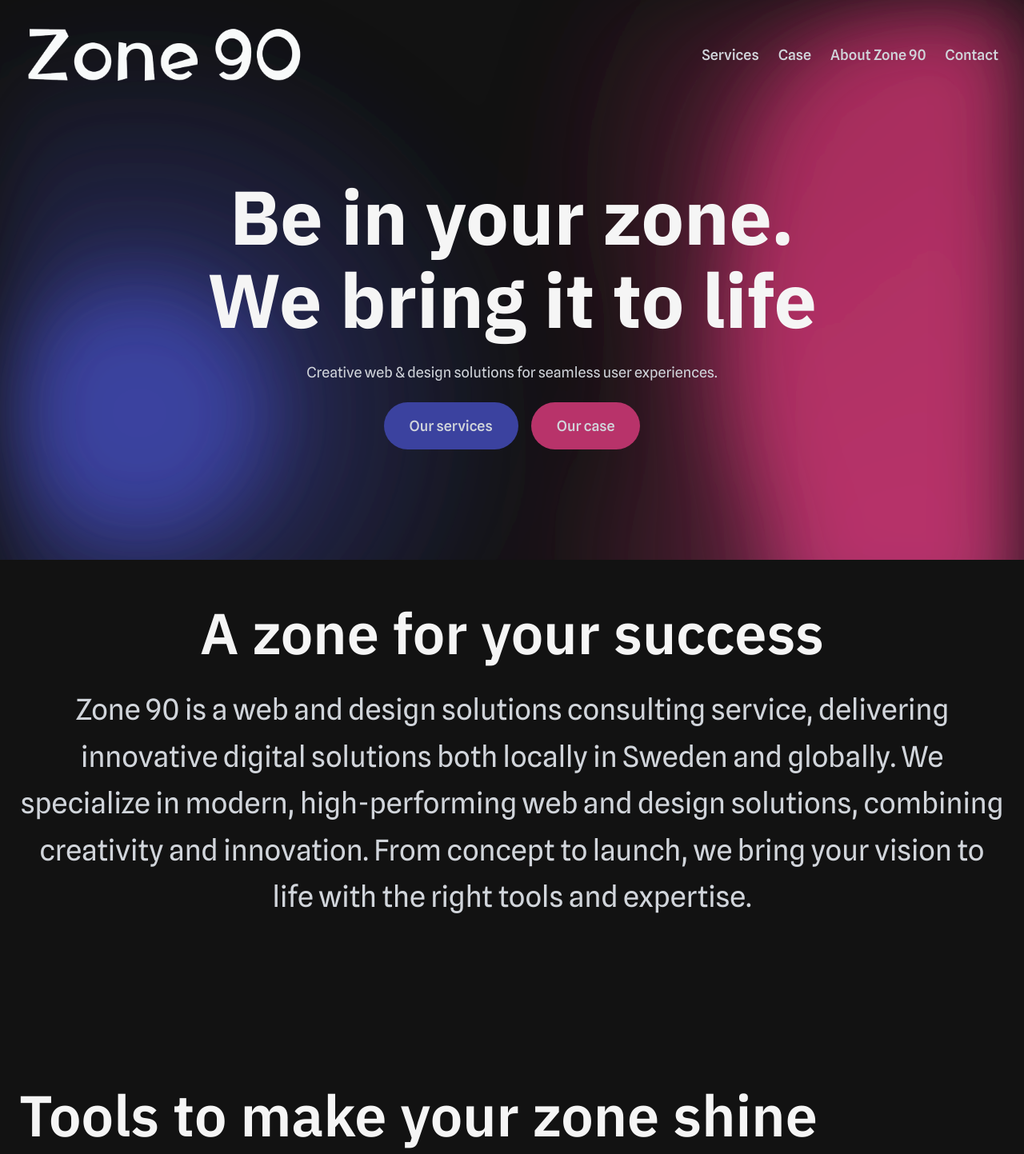
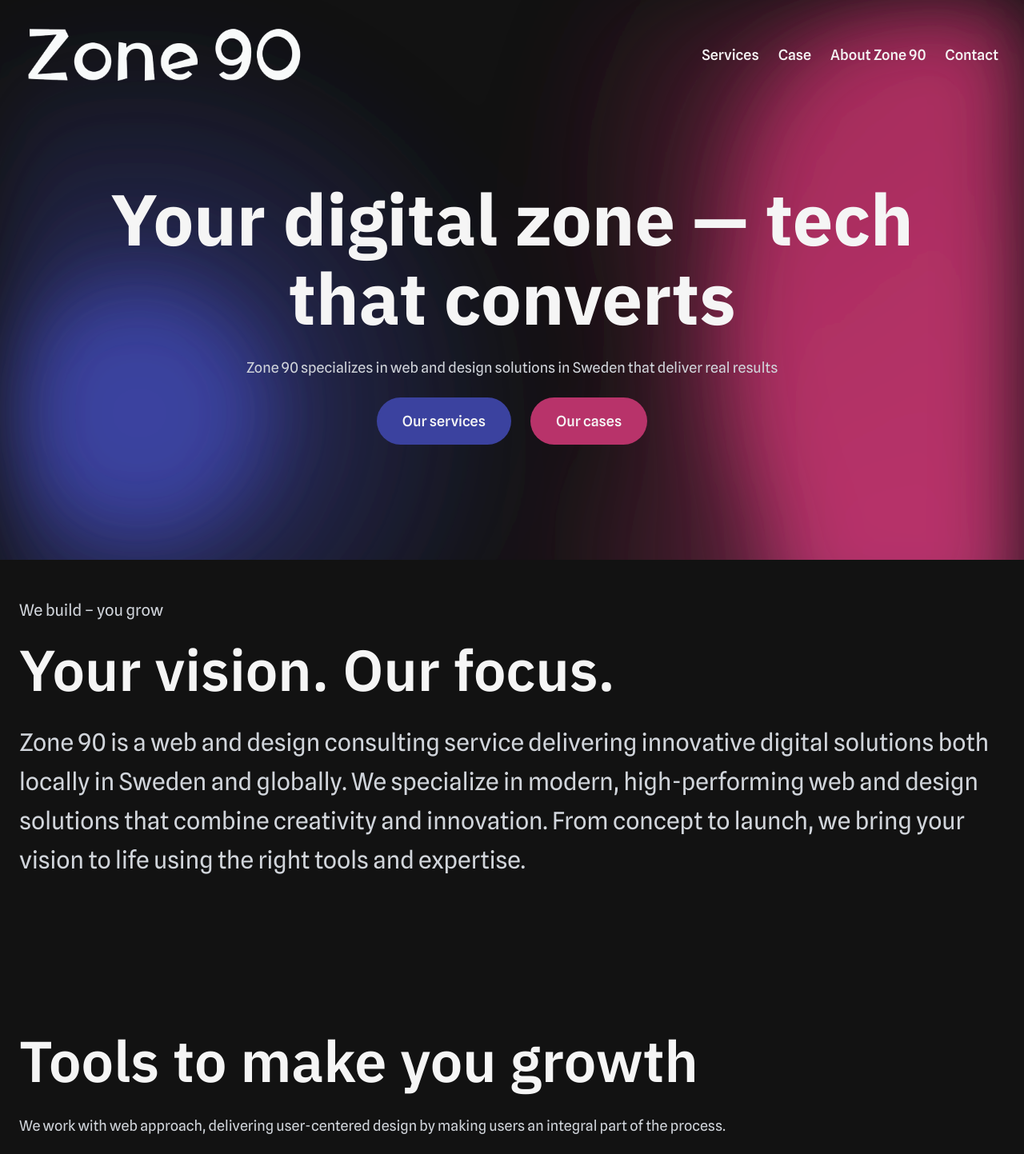
Before and after one commit to Marahkny/Marahs-portofolio, a Next.js app: page / in a window 1280 px wide. Shown: the top 1443 px of the page at 80% size. Built offline with nearby package versions, Linux system fonts and the light colour scheme.

Commit message:
uppdate the hem

```diff
--- a/src/app/Componenet/Footer.js
+++ b/src/app/Componenet/Footer.js
@@ -25,7 +25,7 @@ export default function Footer() {
           </Link>
 
           <p className="text-[#121212] leading-relaxed pt-5 max-w-md">
-          Your digital Zone – web development & design with creative impact
+          Your digital zone for web and design solutions in Sweden and worldwide
           </p>
 
         </div>
--- a/src/app/Componenet/header.js
+++ b/src/app/Componenet/header.js
@@ -35,7 +35,7 @@ const Head = () => {
             href="/service"
             aria-label="Go to services page"
             title="Services"
-            className="relative inline-block font-[500] before:absolute before:bottom-0 before:left-0 before:h-[2px] before:w-0 before:bg-gray-300 before:transition-all before:duration-200 before:ease-in-out hover:before:w-full"
+            className="relative inline-block font-[500] text-[#F5F5F5] before:absolute before:bottom-0 before:left-0 before:h-[2px] before:w-0 before:bg-[#F5F5F5] before:transition-all before:duration-200 before:ease-in-out hover:before:w-full"
           >
             Services
           </Link>
@@ -43,7 +43,7 @@ const Head = () => {
   href="/case"
   aria-label="Go to case studies page"
   title="Case"
-  className="relative inline-block font-[500] before:absolute before:bottom-0 before:left-0 before:h-[2px] before:w-0 before:bg-gray-300 before:transition-all before:duration-200 before:ease-in-out hover:before:w-full"
+  className="relative inline-block font-[500] text-[#F5F5F5] before:absolute before:bottom-0 before:left-0 before:h-[2px] before:w-0 before:bg-[#F5F5F5] before:transition-all before:duration-200 before:ease-in-out hover:before:w-full"
 >
   Case
 </Link>
@@ -52,7 +52,7 @@ const Head = () => {
             href="/about"
             aria-label="Learn more about Zone 90"
             title="About"
-            className="relative inline-block font-[500] before:absolute before:bottom-0 before:left-0 before:h-[2px] before:w-0 before:bg-gray-300 before:transition-all before:duration-200 before:ease-in-out hover:before:w-full"
+            className="relative inline-block text-[#F5F5F5] font-[500] before:absolute before:bottom-0 before:left-0 before:h-[2px] before:w-0 before:bg-[#F5F5F5] before:transition-all before:duration-200 before:ease-in-out hover:before:w-full"
           >
             About Zone 90
           </Link>
@@ -60,7 +60,7 @@ const Head = () => {
             href="/contact"
             aria-label="Contact Zone 90"
             title="Contact"
-            className="relative inline-block font-[500] before:absolute before:bottom-0 before:left-0 before:h-[2px] before:w-0 before:bg-gray-300 before:transition-all before:duration-200 before:ease-in-out hover:before:w-full"
+            className="relative inline-block font-[500] text-[#F5F5F5] before:absolute before:bottom-0 before:left-0 before:h-[2px] before:w-0 before:bg-[#F5F5F5] before:transition-all before:duration-200 before:ease-in-out hover:before:w-full"
             role="button"
           >
             Contact
--- a/src/app/Home/Hero.js
+++ b/src/app/Home/Hero.js
@@ -40,19 +40,18 @@ export default function Hero() {
         </div>
 
         {/* Innehåll */}
-        <div className="relative z-15 text-center pt-20 max-w-8xl">
+        <div className="relative z-15 text-center pt-20 max-w-6xl">
 
-          <h1 className="mb-6  text-[40px] sm:text-[40px] md:text-[60px] lg:text-[80px] xl:text-[95px] font-[800]">
-            Be in your zone.<br />
-            We bring it to life
-          </h1>
+          <h1 className="mb-6  text-[40px] sm:text-[40px] md:text-[60px] lg:text-[80px] xl:text-[90px] font-[800]">
+            Your digital zone —
+tech that converts  </h1>
 
           <p className="text-gray-300 max-w-3xl mx-auto">
-          Creative web & design solutions for seamless user experiences.
+Zone 90 specializes in web and design solutions in Sweden that deliver real results
           </p>
 
           {/* Call to Action */}
-          <div className="flex flex-col md:flex-row items-center justify-center gap-4 sm:gap-4 mt-6 w-full">
+          <div className="flex flex-col md:flex-row items-center justify-center gap-4 sm:gap-6 mt-6 w-full">
           <Link
   href="/service"
   className=" w-full sm:w-auto relative inline-flex items-center justify-center bg-[#3B429F] text-[#F5F5F5] py-4 px-8 rounded-full
@@ -62,7 +61,7 @@ export default function Hero() {
   role="button"
 >
   <span
-    className="inline-flex items-center transition-all duration-300 group-hover:-translate-x-4 "
+    className="inline-flex text-[#F5F5F5] items-center transition-all duration-300 group-hover:-translate-x-4 "
   >
     Our services
   </span>
@@ -72,7 +71,7 @@ export default function Hero() {
     className="absolute right-3 opacity-0 translate-x-6 transition-all duration-300
                group-hover:opacity-100 group-hover:translate-x-0"
   >
-    <HiArrowSmallRight  className="text-[#d1d5db] text-[26px] items-center" />
+    <HiArrowSmallRight  className="text-[#F5F5F5] text-[26px] items-center" />
   </span>
 </Link>
   <Link
@@ -84,9 +83,10 @@ export default function Hero() {
               role="button"
 >
   <span
-    className="inline-flex items-center transition-all duration-300 group-hover:-translate-x-4 "
+    className="inline-flex text-[#F5F5F5] items-center transition-all duration-300 group-hover:-translate-x-4 "
   >
-    Our case
+    Our cases
+
   </span>
 
   {/* Arrow - appears on hover */}
@@ -94,7 +94,7 @@ export default function Hero() {
     className="absolute right-3 opacity-0 translate-x-6 transition-all duration-300
                group-hover:opacity-100 group-hover:translate-x-0"
   >
-    <HiArrowSmallRight  className="text-[#d1d5db] text-[26px] items-center" />
+    <HiArrowSmallRight  className="text-[#F5F5F5] text-[26px] items-center" />
   </span>
 </Link>
 
--- a/src/app/Home/Secation.js
+++ b/src/app/Home/Secation.js
@@ -13,7 +13,7 @@ export default function Section() {
     {/* Vänster sektion */}
     <div className="md:w-[40%] px-6 flex flex-col items-start">
       <h2 className="text-left">
-        Your zone, our focus
+        From your vision
       </h2>
 
       <p className="text-left text-gray-300 mt-6 leading-relaxed">
@@ -32,7 +32,7 @@ export default function Section() {
     role="button"
 >
   <span
-    className="inline-flex items-center transition-all duration-300 group-hover:-translate-x-4 "
+    className="inline-flex  text-[#F5F5F5] items-center transition-all duration-300 group-hover:-translate-x-4 "
   >
      Want to know more?
   </span>
@@ -42,7 +42,7 @@ export default function Section() {
     className="absolute right-3 opacity-0 translate-x-6 transition-all duration-300
                group-hover:opacity-100 group-hover:translate-x-0"
   >
-    <HiArrowSmallRight  className="text-[#d1d5db] text-[26px] items-center" />
+    <HiArrowSmallRight  className="text-[#F5F5F5] text-[26px] items-center" />
   </span>
 </Link>
 
@@ -89,7 +89,7 @@ export default function Section() {
     {/* Vänster sektion - Text */}
     <div className="md:w-[40%] px-6 flex flex-col justify-center">
       <h2 className="text-left ">
-        We bring it
+       Real results
       </h2>
 
       <p className="text-left text-gray-300 pt-6 leading-relaxed">
@@ -108,7 +108,7 @@ export default function Section() {
   role="button"
 >
   <span
-    className="inline-flex items-center transition-all duration-300 group-hover:-translate-x-4 "
+    className="inline-flex text-[#F5F5F5] items-center transition-all duration-300 group-hover:-translate-x-4 "
   >
      Our services
   </span>
@@ -118,7 +118,7 @@ export default function Section() {
     className="absolute right-3 opacity-0 translate-x-6 transition-all duration-300
                group-hover:opacity-100 group-hover:translate-x-0"
   >
-    <HiArrowSmallRight  className="text-[#d1d5db] text-[26px] items-center" />
+    <HiArrowSmallRight  className="text-[#F5F5F5] text-[26px] items-center" />
   </span>
 </Link>
       </div>
--- a/src/app/Home/Steps.js
+++ b/src/app/Home/Steps.js
@@ -34,7 +34,7 @@ const Steps = () => {
             className="relative inline-block p-[2px] rounded-2xl bg-gradient-to-r from-[#B8336A] to-[#3B429F]"
           >
             <div className="bg-[#121212] rounded-2xl px-4 py-2">
-              <span className="text-white whitespace-nowrap">{tech}</span>
+              <span className=" whitespace-nowrap">{tech}</span>
             </div>
           </div>
         ))}
--- a/src/app/Home/ZoneSec.js
+++ b/src/app/Home/ZoneSec.js
@@ -2,18 +2,16 @@
 export default function ZoneSec() {
     return (
 <section className=" max-w-8xl px-6 flex flex-col items-center justify-center h-full
-                    py-6 xs:py-2 lg:pb-10">
+                    py-6 xs:py-2 ">
   {/* Heading */}
-  <div className="max-w-8xl text-center py-6 justify-center lg:pb-20">
-
+  <div className="max-w-8xl text-left py-6 justify-center lg:pb-20">
+<p className="pb-4  text-[20px]">  We build – you grow</p>
       <h2>
-      A zone for your success
+    Your vision. Our focus.
       </h2>
 
-    <p className="text-[18px] sm:text-[18px] text-center md:text-[24px] lg:text-[36px] pt-6 leading-relaxed">
-    Zone 90 is a web and design solutions consulting service, delivering innovative digital solutions both locally in Sweden and globally.
-We specialize in modern, high-performing web and design solutions, combining creativity and innovation.
-From concept to launch, we bring your vision to life with the right tools and expertise.
+    <p className="text-[18px] sm:text-[18px] text-left md:text-[24px] lg:text-[30px] pt-6 leading-relaxed">
+   Zone 90 is a web and design consulting service delivering innovative digital solutions both locally in Sweden and globally. We specialize in modern, high-performing web and design solutions that combine creativity and innovation. From concept to launch, we bring your vision to life using the right tools and expertise.
     </p>
   </div>
 
--- a/src/app/Home/projekts.js
+++ b/src/app/Home/projekts.js
@@ -16,8 +16,8 @@ export default function Projects() {
 
   return (
     <div>
-      <div className="w-full sm:w-[70%] md:w-[50%] lg:w-[50%] ml-0 max-w-8xl mx-auto px-6 z-10">
-        <h2 className="text-left pb-6">Some av our case</h2>
+      <div className="w-full sm:w-[70%] md:w-[60%] lg:w-[60%] ml-0 max-w-8xl mx-auto px-6 z-10">
+        <h2 className="text-left pb-6"> Some of our cases</h2>
         <p className="text-gray-300 max-w-2xl">
           Explore a selection of our standout projects that highlight our expertise in web development, design, and digital innovation.
         </p>
--- a/src/app/Home/serviceshem.jsx
+++ b/src/app/Home/serviceshem.jsx
@@ -37,7 +37,7 @@ const services = [
 export default function ServicesHem() {
   return (
     <div className="max-w-8xl  mx-auto px-6 py-20 text-left">
-      <h2 className="mb-6">Tools to make your zone shine</h2>
+      <h2 className="mb-6">Tools to make you growth</h2>
 <p className="mb-6">We work with web approach, delivering user-centered design by making users an integral part of the process.</p>
       <section className="pb-16">
         <div className=" mx-auto">
--- a/src/app/about/page.jsx
+++ b/src/app/about/page.jsx
@@ -117,7 +117,7 @@ export default function About() {
   title="Our services"
 >
   <span
-    className="inline-flex items-center transition-all duration-300 group-hover:-translate-x-4 "
+    className="inline-flex text-[#F5F5F5] items-center transition-all duration-300 group-hover:-translate-x-4 "
   >
        Our services
   </span>
@@ -127,7 +127,7 @@ export default function About() {
     className="absolute right-3 opacity-0 translate-x-6 transition-all duration-300
                group-hover:opacity-100 group-hover:translate-x-0"
   >
-    <HiArrowSmallRight  className="text-[#d1d5db] text-[26px] items-center" />
+    <HiArrowSmallRight  className="text-[#F5F5F5] text-[26px] items-center" />
   </span>
 </Link>
 
--- a/src/app/contact/page.js
+++ b/src/app/contact/page.js
@@ -189,7 +189,7 @@ const Contact = () => {
 
             <button
               type="submit"
-              className="w-full bg-[#3B429F] font-[500]  text-[#F5F5F5] py-3 rounded-full transition"
+              className="w-full bg-[#3B429F] font-[500] text-[#F5F5F5] py-3 rounded-full transition"
               disabled={loading}
             >
               {loading ? "Sending..." : "Send"}
--- a/src/app/service/page.jsx
+++ b/src/app/service/page.jsx
@@ -51,7 +51,7 @@ export default function About() {
                   title="Contact us"
 >
   <span
-    className="inline-flex items-center transition-all duration-300 group-hover:-translate-x-4 "
+    className="inline-flex text-[#F5F5F5] items-center transition-all duration-300 group-hover:-translate-x-4 "
   >
       Contact Zone 90
   </span>
@@ -61,7 +61,7 @@ export default function About() {
     className="absolute right-3 opacity-0 translate-x-6 transition-all duration-300
                group-hover:opacity-100 group-hover:translate-x-0"
   >
-    <HiArrowSmallRight  className="text-[#d1d5db] text-[26px] items-center" />
+    <HiArrowSmallRight  className="text-[#F5F5F5] text-[26px] items-center" />
   </span>
 </Link>
             </div>
```
Also changed, not shown: src/app/Home/zone90secation.js (+4 -4 lines).
